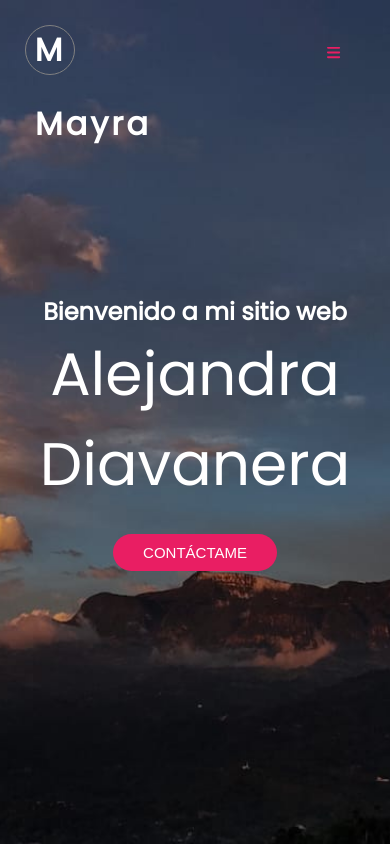
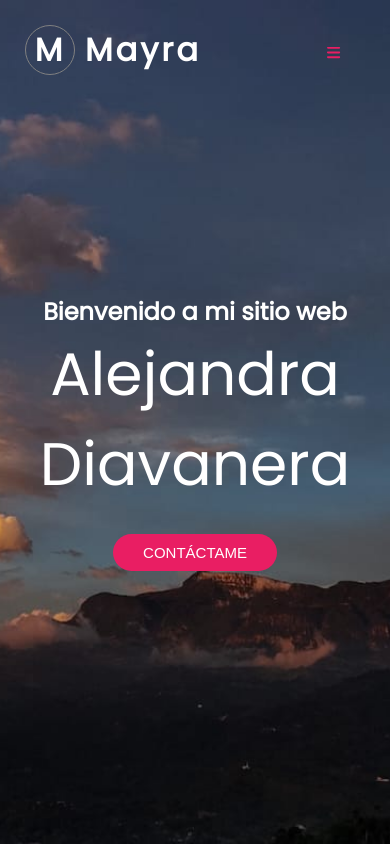
Before and after one commit to Mayra234/my-portfolio-react, a React (Create React App) app: page / in a window 390 px wide. Shown: the top 844 px of the page. Built offline with nearby package versions, Linux system fonts and the light colour scheme.

Commit message:
Corrección del avatar en responsive

```diff
--- a/src/components/Navbar/index.css
+++ b/src/components/Navbar/index.css
@@ -26,6 +26,6 @@
     display: flex;
     flex-direction: column;
     align-items: flex-start;
-    width: 50%;
+    width: 67%;
   }
 }
```
